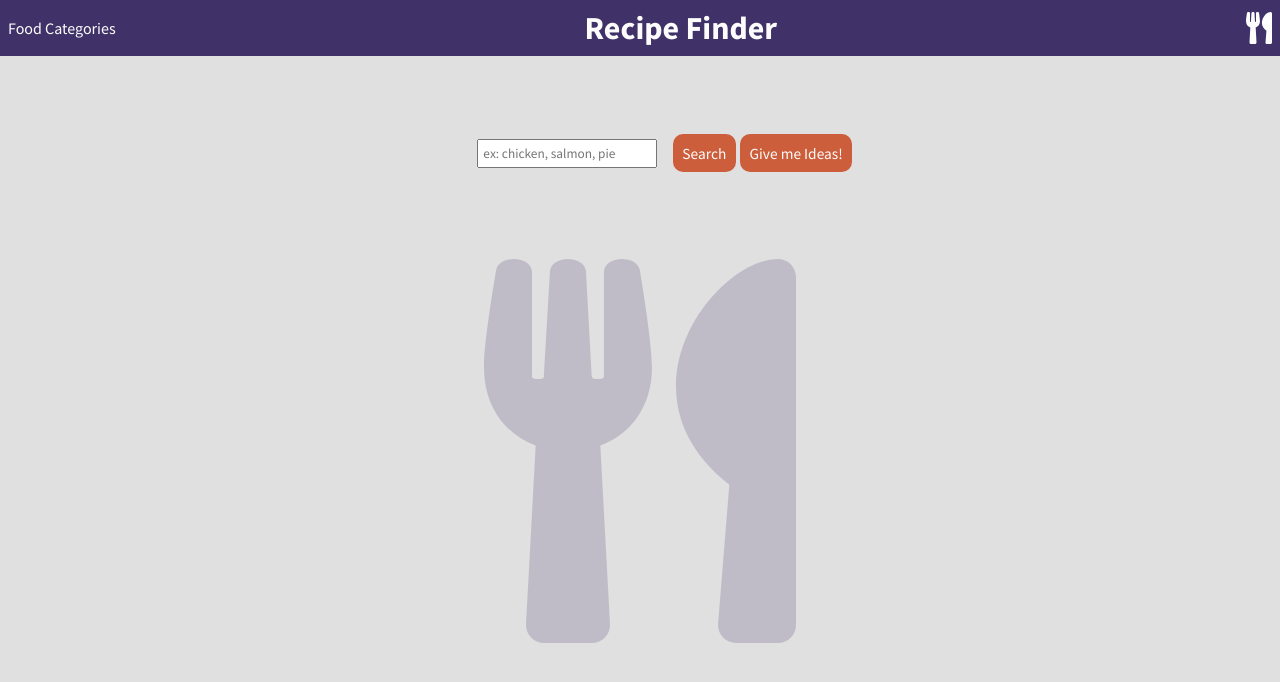
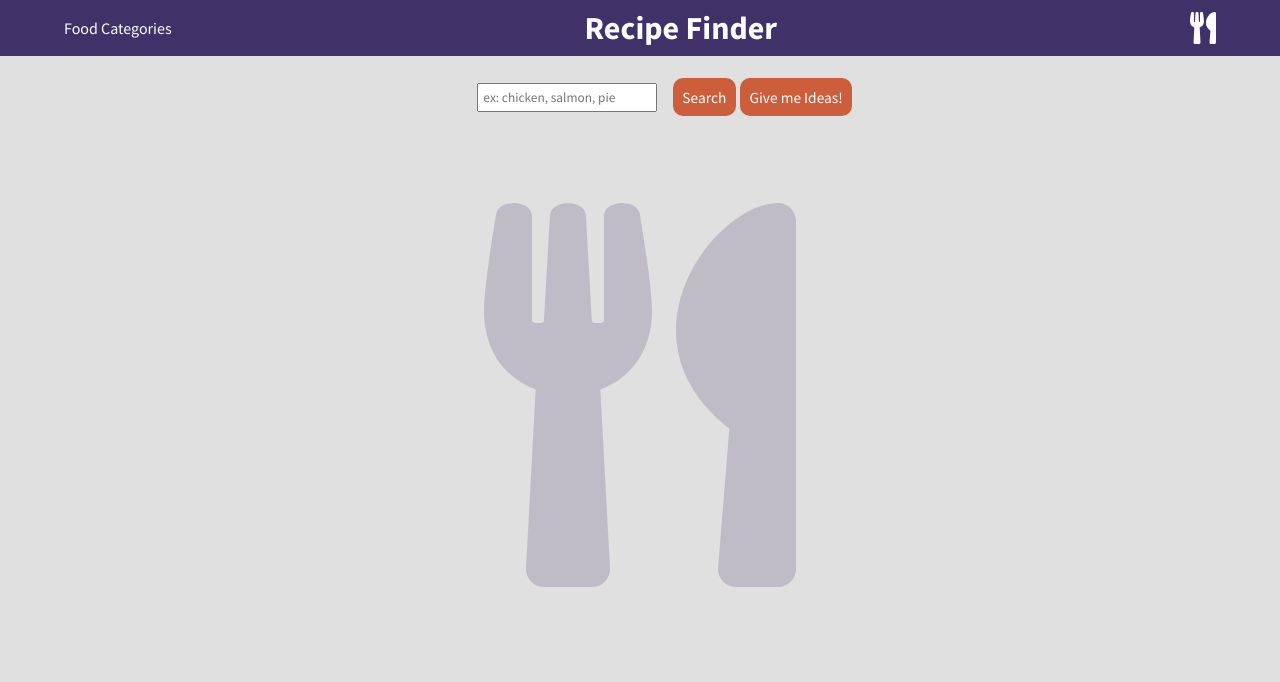
Before and after one commit to le-santos/recipe-finder, a React (Create React App) app: page / in a window 1280 px wide. Shown: the top 682 px of the page. Built offline with nearby package versions, Linux system fonts and the light colour scheme.

Commit message:
fix menu positioning

```diff
--- a/src/Components/UI/Header.js
+++ b/src/Components/UI/Header.js
@@ -11,9 +11,7 @@ const HeaderStyled = styled.header`
 `;
 
 function Header({ customStyle, ...props }) {
-  return (
-    <HeaderStyled style={props.customStyle}>{props.children}</HeaderStyled>
-  );
+  return <HeaderStyled style={customStyle}>{props.children}</HeaderStyled>;
 }
 
 export default Header;
```
